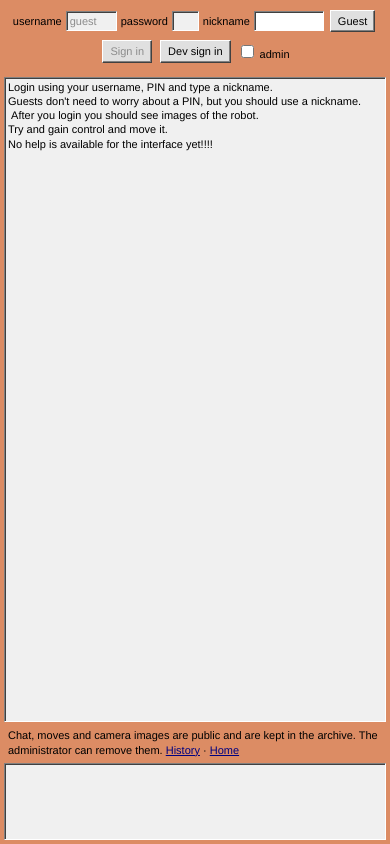
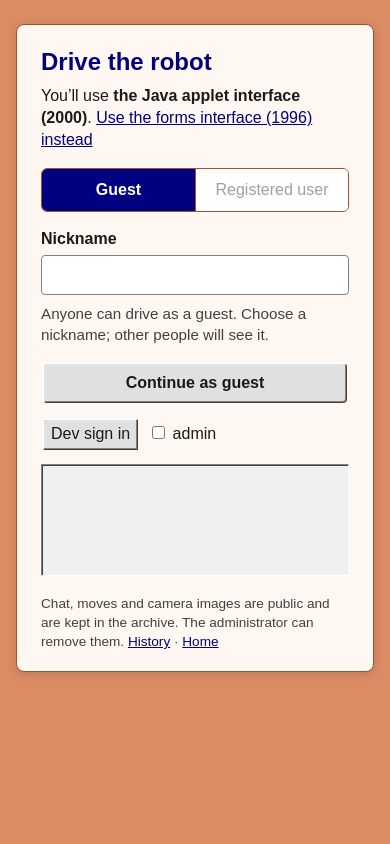
Before and after one commit to bardal/uwa-telerobot, a website built with Vite: page webui/index.html in a window 390 px wide. Both pictures are taken after a click on the link "The Java applet interface (2000)". Built offline with nearby package versions, Linux system fonts and the light colour scheme.

Commit message:
Login page for 2026: a guest / registered-user switch, wide fields, and which interface you'll get
- A Guest | Registered user switch (remembered), one wide nickname field and
  one button for the chosen way: Continue as guest, or Sign in. The applet's
  greyed-out username and password boxes are gone: Cognito's page asks for
  the email and password, and the hint says so (and that accounts can be
  made there).
- It says which interface the session opens, the applet (2000) or the forms
  page (1996), with a link to the other. Coming from the forms link, the
  salmon login page no longer looks like the applet page itself.
- 16px text and full-width fields on a phone.

Co-Authored-By: Claude Opus 5.5 <noreply@anthropic.com>

```diff
--- a/webui/src/app.ts
+++ b/webui/src/app.ts
@@ -14,10 +14,12 @@ import { ClassicPage } from './ui/classicPage';
 import { ControlPage } from './ui/controlPage';
 import { h } from './ui/dom';
 import { APPLET_HASH, FORMS_HASH, LandingPage } from './ui/landingPage';
-import { LoginPage } from './ui/loginPage';
+import { LoginPage, type LoginMode } from './ui/loginPage';
 import { WakingPage } from './ui/wakingPage';
 
 const NICK_KEY = 'telerobot.nick';
+/** Guest or registered user, as last chosen on the login page. */
+const MODE_KEY = 'telerobot.loginMode';
 /** The way in (#/login or #/classic) chosen before a sign-in redirect. */
 const AFTER_SIGN_IN = 'telerobot.afterSignIn';
 const OUT_TYPES: Out['t'][] = [
@@ -139,10 +141,14 @@ export function startApp(root: HTMLElement, deps: AppDeps = {}): App {
   let historyShown = false;
 
   function makeLogin(signInAvailable: boolean, dev: boolean): LoginPage {
+    let mode: LoginMode = 'guest';
+    try { if (storage(deps)?.getItem(MODE_KEY) === 'registered') mode = 'registered'; } catch { /* unavailable */ }
     return new LoginPage({
       nick,
       signInAvailable,
       dev,
+      mode,
+      onMode: (m) => { try { storage(deps)?.setItem(MODE_KEY, m); } catch { /* unavailable */ } },
       onGuest: (n) => begin(n, { kind: 'guest' }),
       onSignIn: (n) => void signIn(n),
       onDev: (n, admin) => begin(n, { kind: 'dev', admin }),
@@ -177,7 +183,7 @@ export function startApp(root: HTMLElement, deps: AppDeps = {}): App {
     const el =
       r === 'history' ? history.el
       : r === 'landing' ? landing.el
-      : r === 'login' ? login.el
+      : r === 'login' ? (login.setWay(globalThis.location?.hash === FORMS_HASH), login.el)
       : r === 'waking' ? waking.el
       : r === 'classic' ? classic!.el
       : (control?.el ?? login.el);
--- a/webui/src/styles.css
+++ b/webui/src/styles.css
@@ -453,35 +453,139 @@ textarea[readonly] {
 
 /* ---- login, waking and history pages ---- */
 
+/* The login page: a 2026 card on the applet's salmon page. Wide fields, a
+   guest / registered-user switch and 16px text, so phones don't zoom in. */
 .login-page {
   display: flex;
-  flex-direction: column;
-  padding: 4px;
-  gap: 4px;
+  justify-content: center;
+  align-items: flex-start;
+  padding: 24px 16px;
+  overflow: auto;
 }
 
-.login-panel {
-  display: flex;
-  flex-wrap: wrap;
-  align-items: center;
-  justify-content: center;
-  gap: 4px;
-  padding: 4px;
+.login-card {
+  box-sizing: border-box;
+  width: min(480px, 100%);
+  padding: 20px 24px;
+  background: #fff8f2;
+  border: 1px solid #a0522d;
+  border-radius: 8px;
+  box-shadow: 0 2px 10px rgba(0, 0, 0, 0.15);
+  font: 16px/1.4 Arial, Helvetica, sans-serif;
+  color: #1a1a1a;
 }
 
-.login-panel label {
-  text-align: right;
+.login-title {
+  margin: 0 0 6px;
+  font-size: 1.5em;
+  color: #000080;
 }
 
-.login-help {
+.login-way {
+  margin: 0 0 16px;
+}
+
+.login-way a,
+.login-card a.history-link,
+.login-card a.home-link {
+  color: #000080;
+}
+
+.login-modes {
+  display: flex;
+  margin: 0 0 16px;
+  border: 1px solid #a0522d;
+  border-radius: 6px;
+  overflow: hidden;
+}
+
+.login-mode {
+  flex: 1 1 0;
+  position: relative;
+  text-align: center;
+  cursor: pointer;
+}
+
+.login-mode-input {
+  position: absolute;
+  opacity: 0;
+  inset: 0;
+  margin: 0;
+  cursor: pointer;
+}
+
+.login-mode span {
+  display: block;
+  padding: 10px 8px;
+  background: #ffffff;
+}
+
+.login-mode + .login-mode span {
+  border-left: 1px solid #a0522d;
+}
+
+.login-mode-input:checked + span {
+  background: #000080;
+  color: #ffffff;
+  font-weight: bold;
+}
+
+.login-mode-input:focus-visible + span {
+  outline: 3px solid #ff9900;
+  outline-offset: -3px;
+}
+
+.login-mode-input:disabled + span {
+  color: #a0a0a0;
+  cursor: not-allowed;
+}
+
+.login-field {
+  display: block;
+  font-weight: bold;
+}
+
+.login-input {
+  display: block;
+  box-sizing: border-box;
+  width: 100%;
+  margin-top: 4px;
+  padding: 10px 12px;
+  font: 16px Arial, Helvetica, sans-serif;
+  border: 1px solid #808080;
+  border-radius: 4px;
+  background: #ffffff;
+}
+
+.login-input:focus-visible {
+  outline: 3px solid #ff9900;
+  outline-offset: 0;
+}
+
+.login-hint {
+  margin: 8px 0 16px;
+  color: #404040;
+  font-size: 0.95em;
+}
+
+.login-actions {
+  display: flex;
+  gap: 8px;
+  align-items: center;
+  margin-bottom: 12px;
+}
+
+.login-card .login-go {
   flex: 1 1 auto;
-  width: 100%;
-  min-height: 90px;
-  background: var(--field);
+  padding: 10px 16px;
+  font: bold 16px Arial, Helvetica, sans-serif;
+  border-radius: 4px;
 }
 
 .archive-notice {
-  padding: 2px 4px;
+  margin: 12px 0 0;
+  font-size: 0.85em;
+  color: #404040;
 }
 
 .login-console {
--- a/webui/src/ui/loginPage.ts
+++ b/webui/src/ui/loginPage.ts
@@ -1,15 +1,21 @@
-// The login page: mom/gui/LoginPanel's row over the applet's help text and its
-// console (TA200001's loginPage). Guests pass Turnstile; Sign in uses Cognito.
+// The login page: a guest / registered-user switch, a nickname, and which
+// interface the session will open (the 2000 applet page or the 1996 forms page),
+// over a console for messages. Guests pass Turnstile; Sign in uses Cognito's
+// hosted page for the email and password. (The applet's LoginPanel row of
+// username, PIN and nickname boxes was replaced: Cognito asks for the account.)
 
 import { ConsolePanel } from './consolePanel';
 import { button, h } from './dom';
 
-/** TA200001's help text, verbatim. */
-export const HELP_TEXT =
-  "Login using your username, PIN and type a nickname.\nGuests don't need to worry about a PIN, but you should use a nickname.\n After you login you should see images of the robot.\nTry and gain control and move it.\nNo help is available for the interface yet!!!!";
-
 export const ARCHIVE_NOTICE =
   'Chat, moves and camera images are public and are kept in the archive. The administrator can remove them.';
+
+export const GUEST_HINT = 'Anyone can drive as a guest. Choose a nickname; other people will see it.';
+export const REGISTERED_HINT =
+  'Sign in on the next page with your email and password, or create an account there. ' +
+  'Your nickname is what other people will see.';
+
+export type LoginMode = 'guest' | 'registered';
 
 /** The gateway's nick rule (Limits.cleanNick): 1 to 20 of letters, digits, space, _ . - after trimming. */
 export function cleanNick(raw: string): string | null {
@@ -23,6 +29,9 @@ export interface LoginPageOpts {
   signInAvailable: boolean;
   /** Dev builds: a dev sign-in with an optional admin group. */
   dev: boolean;
+  /** Guest or registered user, as last chosen (registered needs signInAvailable). */
+  mode?: LoginMode;
+  onMode?: (mode: LoginMode) => void;
   onGuest: (nick: string) => void;
   onSignIn: (nick: string) => void;
   onDev: (nick: string, admin: boolean) => void;
@@ -33,54 +42,98 @@ export class LoginPage {
   readonly nicknameField: HTMLInputElement;
   readonly turnstileContainer: HTMLElement;
   readonly console = new ConsolePanel(4, 'login-console');
+  readonly guestButton: HTMLButtonElement;
+  readonly signInButton: HTMLButtonElement;
   private readonly buttons: HTMLButtonElement[] = [];
+  private readonly radios: Record<LoginMode, HTMLInputElement>;
+  private readonly hint: HTMLElement;
+  private readonly way: HTMLElement;
+  private mode: LoginMode;
 
   constructor(private readonly opts: LoginPageOpts) {
-    const username = h('input', { type: 'text', class: 'awt-text', size: 7, value: 'guest', 'aria-label': 'username', disabled: true, title: 'Sign in asks for your account on the next page' });
-    const password = h('input', { type: 'password', class: 'awt-text', size: 3, 'aria-label': 'password', disabled: true, title: 'Sign in asks for your password on the next page' });
-    this.nicknameField = h('input', { type: 'text', class: 'awt-text', size: 10, maxlength: 20, 'aria-label': 'nickname', autocomplete: 'nickname' });
+    this.mode = opts.mode === 'registered' && opts.signInAvailable ? 'registered' : 'guest';
+
+    const radio = (m: LoginMode, label: string) => {
+      const r = h('input', { type: 'radio', name: 'login-mode', value: m, class: 'login-mode-input' });
+      r.addEventListener('change', () => { if (r.checked) this.setMode(m, true); });
+      return { r, el: h('label', { class: 'login-mode' }, r, h('span', { text: label })) };
+    };
+    const guestRadio = radio('guest', 'Guest');
+    const registeredRadio = radio('registered', 'Registered user');
+    registeredRadio.r.disabled = !opts.signInAvailable;
+    if (!opts.signInAvailable) registeredRadio.el.title = 'Sign-in is not configured here';
+    this.radios = { guest: guestRadio.r, registered: registeredRadio.r };
+
+    this.nicknameField = h('input', {
+      type: 'text', class: 'login-input', maxlength: 20, 'aria-label': 'nickname', autocomplete: 'nickname', spellcheck: 'false',
+    });
     this.nicknameField.value = opts.nick;
 
-    const guest = button('Guest', () => this.go((n) => this.opts.onGuest(n)));
-    const signIn = button('Sign in', () => this.go((n) => this.opts.onSignIn(n)));
-    signIn.disabled = !opts.signInAvailable;
-    if (!opts.signInAvailable) signIn.title = 'Sign-in is not configured here';
-    this.buttons.push(guest, signIn);
+    this.guestButton = button('Continue as guest', () => this.go((n) => this.opts.onGuest(n)), 'login-go');
+    this.signInButton = button('Sign in', () => this.go((n) => this.opts.onSignIn(n)), 'login-go');
+    this.signInButton.disabled = !opts.signInAvailable;
+    this.buttons.push(this.guestButton, this.signInButton);
     this.nicknameField.addEventListener('keydown', (e) => {
-      if (e.key === 'Enter') guest.click();
+      if (e.key === 'Enter') (this.mode === 'guest' ? this.guestButton : this.signInButton).click();
     });
 
-    const row = h(
+    this.hint = h('p', { class: 'login-hint' });
+    this.way = h('p', { class: 'login-way' });
+
+    const card = h(
       'div',
-      { class: 'login-panel' },
-      h('label', { class: 'awt-label', text: 'username' }),
-      username,
-      h('label', { class: 'awt-label', text: 'password' }),
-      password,
-      h('label', { class: 'awt-label', text: 'nickname' }),
-      this.nicknameField,
-      guest,
-      signIn,
+      { class: 'login-card' },
+      h('h1', { class: 'login-title', text: 'Drive the robot' }),
+      this.way,
+      h('div', { class: 'login-modes', role: 'radiogroup', 'aria-label': 'How to log in' }, guestRadio.el, registeredRadio.el),
+      h('label', { class: 'login-field' }, h('span', { text: 'Nickname' }), this.nicknameField),
+      this.hint,
+      h('div', { class: 'login-actions' }, this.guestButton, this.signInButton),
     );
     if (opts.dev) {
       const admin = h('input', { type: 'checkbox', class: 'awt-check', 'aria-label': 'admin' });
       const dev = button('Dev sign in', () => this.go((n) => this.opts.onDev(n, admin.checked)));
       this.buttons.push(dev);
-      row.append(dev, h('label', { class: 'awt-label dev-admin' }, admin, ' admin'));
+      card.append(h('div', { class: 'login-actions' }, dev, h('label', { class: 'awt-label dev-admin' }, admin, ' admin')));
     }
 
     this.turnstileContainer = h('div', { class: 'turnstile-container' });
-    const help = h('textarea', { class: 'login-help', readonly: true, rows: 6, 'aria-label': 'Help' });
-    help.value = HELP_TEXT;
     const notice = h(
-      'div',
+      'p',
       { class: 'archive-notice' },
       h('span', { text: `${ARCHIVE_NOTICE} ` }),
       h('a', { href: '#/history', class: 'history-link', text: 'History' }),
       ' · ',
       h('a', { href: '#/', class: 'home-link', text: 'Home' }),
     );
-    this.el = h('div', { class: 'page login-page' }, row, this.turnstileContainer, help, notice, this.console.el);
+    card.append(this.turnstileContainer, this.console.el, notice);
+    this.el = h('div', { class: 'page login-page' }, card);
+    this.setMode(this.mode, false);
+    this.setWay(false);
+  }
+
+  /** Which interface the session opens: the 1996 forms page, or the 2000 applet page. */
+  setWay(forms: boolean): void {
+    const [now, other, otherHash] = forms
+      ? ['the forms interface (1996)', 'the Java applet interface (2000)', '#/login']
+      : ['the Java applet interface (2000)', 'the forms interface (1996)', '#/classic'];
+    this.way.replaceChildren(
+      'You’ll use ', h('strong', { text: now }), '. ',
+      h('a', { href: otherHash, class: 'login-switch', text: `Use ${other} instead` }),
+    );
+  }
+
+  currentMode(): LoginMode {
+    return this.mode;
+  }
+
+  private setMode(m: LoginMode, chosen: boolean): void {
+    this.mode = m;
+    this.radios[m].checked = true;
+    this.guestButton.hidden = m !== 'guest';
+    this.signInButton.hidden = m !== 'registered';
+    this.hint.textContent = m === 'guest' ? GUEST_HINT : REGISTERED_HINT;
+    if (chosen) this.opts.onMode?.(m);
   }
 
   println(s: string): void {
@@ -90,7 +143,7 @@ export class LoginPage {
   /** LoginPanel disables its button while a login is under way. */
   setBusy(b: boolean): void {
     for (const x of this.buttons) {
-      if (x.textContent === 'Sign in' && !this.opts.signInAvailable) continue;
+      if (x === this.signInButton && !this.opts.signInAvailable) continue;
       x.disabled = b;
     }
   }
```
Also changed, not shown: webui/e2e/admin.spec.ts (+1 -1 lines), webui/e2e/helpers.ts (+2 -2 lines), webui/test/app.test.ts (+1 -1 lines), webui/test/ui.test.ts (+39 -4 lines).
